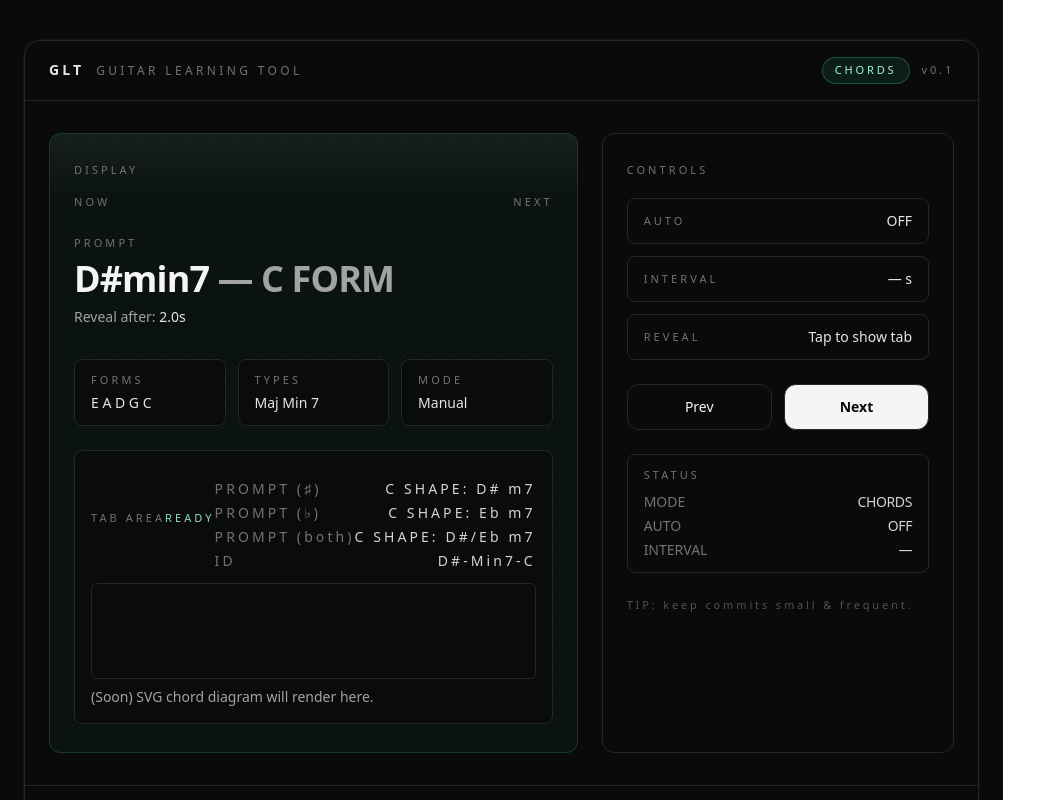
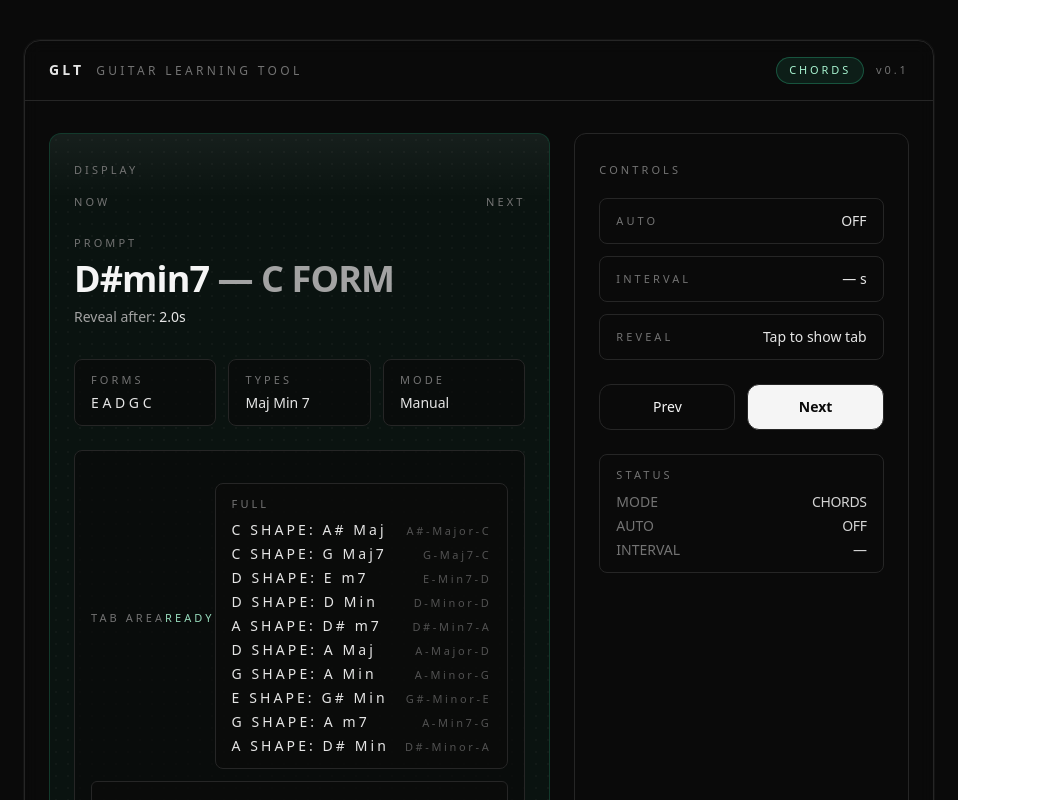
Before and after one commit to Gamecubee/GLT, a React (Vite) app: page / in a window 1280 px wide. Shown: the top 800 px of the page, without its empty margins (0-1042 px from the left). Built offline with nearby package versions, Linux system fonts and the light colour scheme.

Commit message:
added randomizer and randomizer test

```diff
--- a/src/App.tsx
+++ b/src/App.tsx
@@ -1,13 +1,30 @@
 import { DotMatrixPanel } from "./components/DotMatrixPanel";
 import { formatChordPrompt, toChordId, type Chord } from "./domain/chords";
+import type { ChordRandomizerSettings } from "./domain/rondomizer";
+import { pickRandomChord } from "./domain/rondomizer";
+import { ALL_CHORD_TYPES, SHAPE } from "./domain/music";
 
 export default function App() {
   // test
-  const testChord: Chord = { root: "D#", type: "Min7", shape: "C" };
-  const promptSharp = formatChordPrompt(testChord, "sharp");
-  const promptFlat = formatChordPrompt(testChord, "flat");
-  const promptBoth = formatChordPrompt(testChord, "both");
-  const chordId = toChordId(testChord);
+  const sampleChords = (
+    settings: ChordRandomizerSettings,
+    n: number,
+  ): Chord[] => {
+    const result: Chord[] = [];
+
+    for (let i = 0; i < n; i++) {
+      const chord = pickRandomChord(settings);
+      result.push(chord);
+    }
+
+    return result;
+  };
+  const chordRandFull: ChordRandomizerSettings = {
+    rootMode: "full",
+    allowedTypes: ALL_CHORD_TYPES,
+    allowedShapes: SHAPE,
+  };
+  const fullSamples = sampleChords(chordRandFull, 10);
 
   return (
     <div className="min-h-screen bg-neutral-950 text-neutral-100 antialiased">
@@ -75,29 +92,14 @@ export default function App() {
                   <span>TAB AREA</span>
                   <span className="text-emerald-200/90">READY</span>
                   {/* TEST */}
-                  <div className="mt-3 grid gap-1 text-sm text-neutral-300">
-                    <div className="flex justify-between">
-                      <span className="text-neutral-500">PROMPT (♯)</span>
-                      <span className="font-medium">{promptSharp}</span>
-                    </div>
-                    <div className="flex justify-between">
-                      <span className="text-neutral-500">PROMPT (♭)</span>
-                      <span className="font-medium">{promptFlat}</span>
-                    </div>
-                    <div className="flex justify-between">
-                      <span className="text-neutral-500">PROMPT (both)</span>
-                      <span className="font-medium">{promptBoth}</span>
-                    </div>
-                    <div className="flex justify-between">
-                      <span className="text-neutral-500">ID</span>
-                      <span className="font-medium">{chordId}</span>
-                    </div>
+                  <div className="mt-4 grid gap-4">
+                    <SampleBlock title="FULL" chords={fullSamples} />
                   </div>
                   {/*END TEST*/}
                 </div>
                 <div className="mt-3 h-24 rounded-md border border-neutral-800 bg-neutral-950/60" />
                 <div className="mt-2 text-sm text-neutral-400">
-                  (Soon) SVG chord diagram will render here.
+                  DVG diagrams here
                 </div>
               </div>
             </DotMatrixPanel>
@@ -143,9 +145,7 @@ export default function App() {
                 </div>
               </div>
 
-              <div className="mt-6 text-[11px] tracking-[0.26em] text-neutral-600">
-                TIP: keep commits small & frequent.
-              </div>
+              <div className="mt-6 text-[11px] tracking-[0.26em] text-neutral-600"></div>
             </div>
           </div>
 
@@ -187,3 +187,28 @@ function ControlRow(props: { label: string; value: string }) {
     </div>
   );
 }
+
+//TEST
+function SampleBlock(props: { title: string; chords: Chord[] }) {
+  return (
+    <div className="rounded-lg border border-neutral-800 bg-neutral-950/60 px-4 py-3">
+      <div className="text-[11px] tracking-[0.28em] text-neutral-500">
+        {props.title}
+      </div>
+      <div className="mt-2 grid gap-1">
+        {props.chords.map((c) => {
+          const prompt = formatChordPrompt(c, "sharp");
+          const id = toChordId(c);
+          return (
+            <div key={id} className="flex items-baseline justify-between gap-4">
+              <div className="text-sm text-neutral-200">{prompt}</div>
+              <div className="text-[11px] tracking-[0.24em] text-neutral-600">
+                {id}
+              </div>
+            </div>
+          );
+        })}
+      </div>
+    </div>
+  );
+}
--- /dev/null
+++ b/src/domain/rondomizer.ts
@@ -0,0 +1,59 @@
+import { ALL_ROOTS, type Root, type CagedShape, type ChordType } from "./music";
+import type { Chord } from "./chords";
+
+export type RootMode = "cagedOnly" | "full";
+
+export const CAGED_ROOTS: Root[] = ["C", "A", "G", "E", "D"];
+
+export type ChordRandomizerSettings = {
+  rootMode: RootMode;
+  extraRoots?: Root[];
+  allowedTypes: ChordType[];
+  allowedShapes: CagedShape[];
+};
+
+export function getCandidateRoots(settings: ChordRandomizerSettings): Root[] {
+  const baseRoots = settings.rootMode === "cagedOnly" ? CAGED_ROOTS : ALL_ROOTS;
+  const extras = settings.extraRoots ?? [];
+
+  //duplicating
+  const set = new Set<Root>();
+  for (const r of baseRoots) set.add(r);
+  for (const r of extras) set.add(r);
+
+  return Array.from(set);
+}
+
+export function pickOneRoot(arr: readonly Root[], name = "roots"): Root {
+  if (arr.length == 0) throw new Error(`pickOneRoot failed: ${name} is empty`);
+  const idx = Math.floor(Math.random() * arr.length);
+  return arr[idx]!;
+}
+
+export function pickOneType(
+  arr: readonly ChordType[],
+  name = "types",
+): ChordType {
+  if (arr.length == 0) throw new Error(`pickOneType failed: ${name} is empty`);
+  const idx = Math.floor(Math.random() * arr.length);
+  return arr[idx]!;
+}
+
+export function pickOneShape(
+  arr: readonly CagedShape[],
+  name = "shapes",
+): CagedShape {
+  if (arr.length == 0) throw new Error(`pickOneShape failed: ${name} is empty`);
+  const idx = Math.floor(Math.random() * arr.length);
+  return arr[idx]!;
+}
+
+export function pickRandomChord(settings: ChordRandomizerSettings): Chord {
+  const roots = getCandidateRoots(settings);
+
+  const root = pickOneRoot(roots, "candidateRoots");
+  const type = pickOneType(settings.allowedTypes, "allowedTypes");
+  const shape = pickOneShape(settings.allowedShapes, "allowedShapes");
+
+  return { root, type, shape };
+}
```
